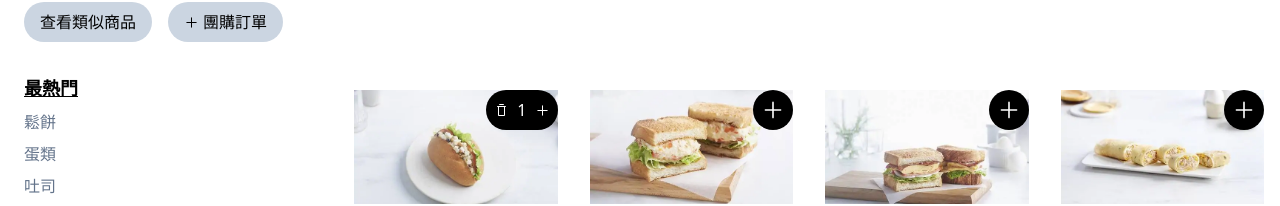
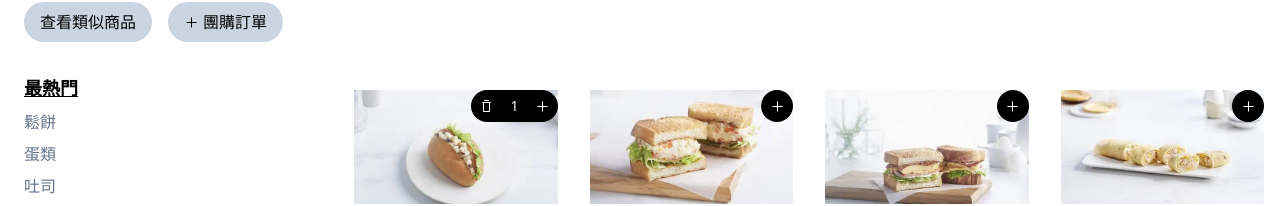
Before and after one commit to 4genie/202309-modern-react-project, a Next.js app: page / in a window 1280 px wide. Both pictures are taken after a click on the button 537 px from the left and 628 px from the top of the page. Shown: the part 518-724 px from the top of the page. Built offline with nearby package versions, Linux system fonts and the light colour scheme.

Commit message:
feat:addButton component UI and can add and remove count

```diff
--- a/src/component/Item/index.js
+++ b/src/component/Item/index.js
@@ -1,5 +1,7 @@
 import { PlusIcon, TrashIcon } from '@radix-ui/react-icons';
 import { useState } from 'react';
+import cx from 'classnames';
+import debounce from 'lodash/debounce';
 const Item = ({ data = {} }) => {
   const image = data?.image;
   const title = data?.title;
@@ -9,19 +11,15 @@ const Item = ({ data = {} }) => {
 
   let isAddBtn = count > 0;
 
-  const handleAddBtnClick = (event) => {
+  const handleAddBtnClick = debounce((event) => {
     event.stopPropagation;
     setCount((prev) => prev + 1);
-  };
+  }, 200);
 
-  const handlePlusBtnClick = (event) => {
-    event.stopPropagation;
-    setCount((prev) => prev + 1);
-  };
-  const handleRemoveBtnClick = (event) => {
+  const handleRemoveBtnClick = debounce((event) => {
     event.stopPropagation;
     setCount((prev) => prev - 1);
-  };
+  }, 200);
 
   return (
     <div className="relative mb-1  cursor-pointer bg-white p-4 transition-shadow hover:drop-shadow-lg">
@@ -41,25 +39,21 @@ const Item = ({ data = {} }) => {
         <p className="text-slate-400">${price}</p>
       </div>
 
-      <div className="absolute p-2 top-4 right-4 flex items-center gap-2 bg-black text-white rounded-full">
-        {!isAddBtn && (
-          <button onClick={handleAddBtnClick}>
-            <PlusIcon className="w-6 h-6" />
-          </button>
+      <div
+        className={cx(
+          'absolute p-2 top-4 right-4 w-8 h-8 flex items-center justify-center gap-2 bg-black text-white rounded-full  hover:opacity-75 transition-all',
+          { 'w-auto justify-between px-2': isAddBtn }
         )}
-
+      >
         {isAddBtn && (
           <>
-            <button onClick={handleRemoveBtnClick}>
-              <TrashIcon />
-            </button>
-
-            <div>{count}</div>
-            <button onClick={handlePlusBtnClick}>
-              <PlusIcon />
-            </button>
+            <TrashIcon onClick={handleRemoveBtnClick} />
+            <div className="text-sm px-2">{count}</div>
           </>
         )}
+        <button onClick={handleAddBtnClick}>
+          <PlusIcon />
+        </button>
       </div>
     </div>
   );
```
